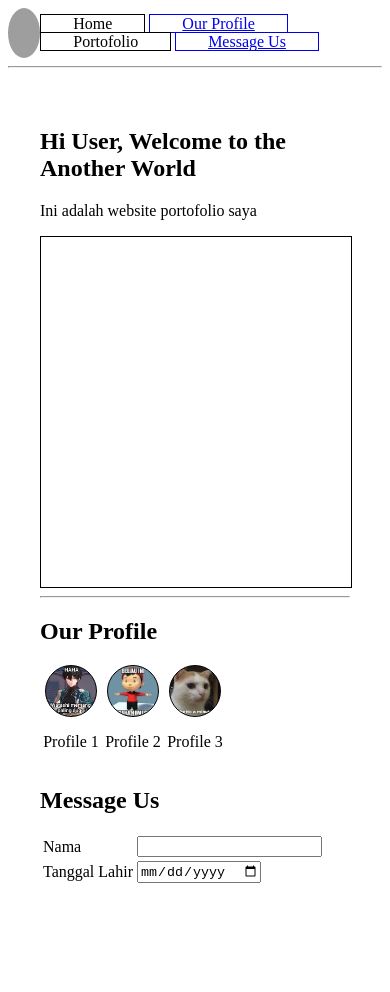
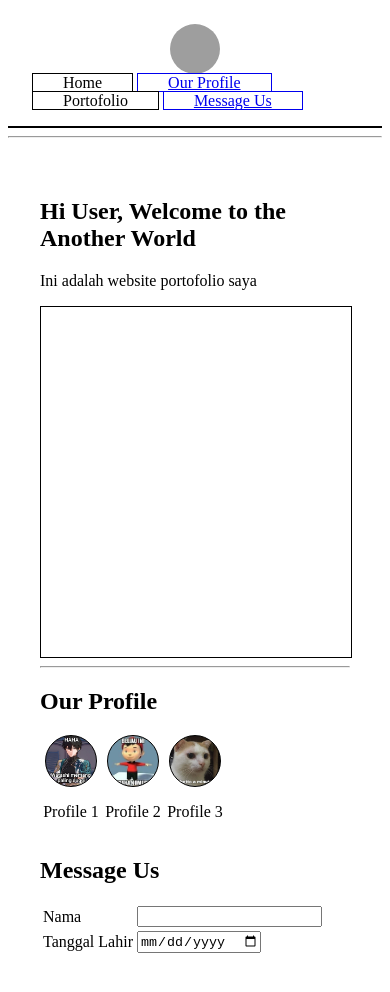
Before and after one commit to revou-fundamental-course/fundamental-astwenjihan, a plain HTML site: page index.html in a window 390 px wide. Before the commit the page ends 926 px from the top, so only its background shows below. Drawn offline with Linux system fonts and the light colour scheme; grey boxes are pictures that could not be loaded.

Commit message:
config website

```diff
--- a/css/style.css
+++ b/css/style.css
@@ -7,8 +7,11 @@ main {
 
 .nav-container {
     display: flex;
+    flex-direction: column;
     justify-content: space-between;
     align-items: center;
+    border-bottom: 2px solid black;
+    padding: 16px 24px;
 }
 
 .logo-icon {
@@ -22,8 +25,8 @@ main {
 }
 
 nav>a {
-    padding-left: 32px;
-    padding-right: 32px;
+    padding-left: 30px;
+    padding-right: 30px;
     border: 1px solid;
 }
 
--- a/index.html
+++ b/index.html
@@ -7,7 +7,14 @@
     <title>Portofolio Jihan Astwen</title>
     <link rel="stylesheet" href="css/style.css">
 </head>
+<style>
+     @media only screen and (max-width: 600px) {
+        .nav-container {
+            flex-direction: column;
+        }
+    }
 
+</style>
 <body>
     <!-- Ini Header Nav -->
     <header class="nav-container">
```
